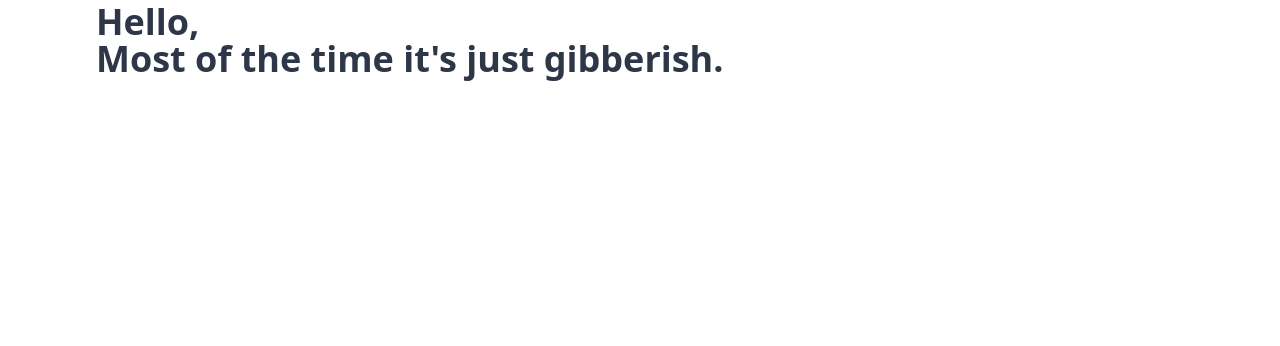
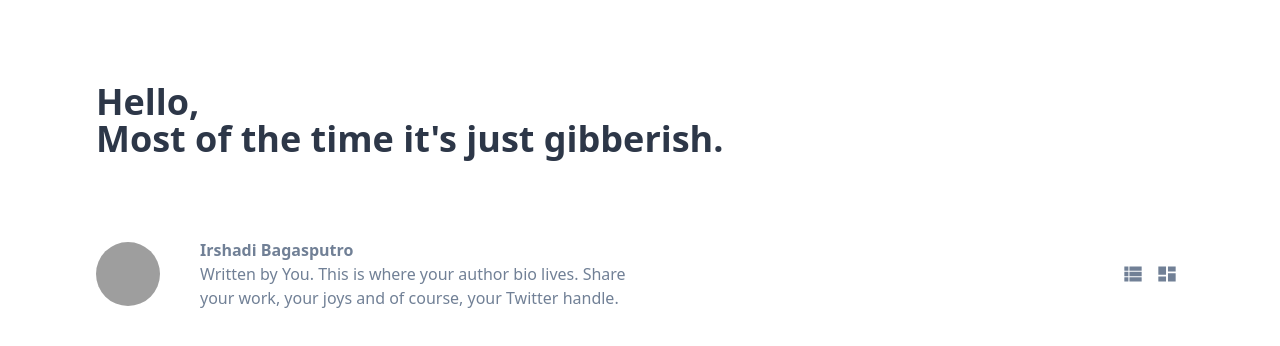
Before and after one commit to irshadi/blog, a Gatsby site: page / in a window 1280 px wide. Shown: the part 74-420 px from the top of the page. Built offline with nearby package versions, Linux system fonts and the light colour scheme; Gatsby itself is replaced by a stand-in of ours; grey boxes are pictures that could not be loaded.

Commit message:
Feature/5 post component display (#7)
* Wrap TextHero Component

* Added 404 Page

* Add Author Card Component

* Added Rows, Tiles Icon and Wrapper for IconComponent

* Create Sort Selections

* Add User Photo

Co-authored-by: = <=>

```diff
--- /dev/null
+++ b/src/components/AuthorCard/index.js
@@ -0,0 +1,25 @@
+import React from "react";
+
+const defaultInfo =
+  "Written by You. This is where your author bio lives. Share your work, your joys and of course, your Twitter handle.";
+
+export const AuthorCard = ({ name = "John Doe", info = defaultInfo, url }) => {
+  return (
+    <div className="flex justify-between w-full">
+      <div className="flex items-center">
+        <div
+          class="rounded-full h-16 w-16 flex items-center justify-center"
+          style={{
+            backgroundImage: `url(${url})`,
+            backgroundRepeat: "no-repeat",
+            backgroundSize: "cover"
+          }}
+        />
+      </div>
+      <div className="flex flex-col">
+        <span className="pl-10 text-secondary font-semibold">{name}</span>
+        <span className="pl-10 text-secondary flex flex-shrink">{info}</span>
+      </div>
+    </div>
+  );
+};
--- /dev/null
+++ b/src/components/Icons/Rows.js
@@ -0,0 +1,19 @@
+import React from "react";
+
+export const Rows = ({ fill = "#718096", ...props }) => {
+  return (
+    <svg
+      width="26"
+      height="26"
+      viewBox="0 0 26 26"
+      fill="none"
+      xmlns="http://www.w3.org/2000/svg"
+      {...props}
+    >
+      <path
+        fill={fill}
+        d="M4.33331 15.1665H8.41174V10.8332H4.33331V15.1665ZM4.33331 20.5832H8.41174V16.2498H4.33331V20.5832ZM4.33331 9.74984H8.41174V5.4165H4.33331V9.74984ZM9.43135 15.1665H21.6666V10.8332H9.43135V15.1665ZM9.43135 20.5832H21.6666V16.2498H9.43135V20.5832ZM9.43135 5.4165V9.74984H21.6666V5.4165H9.43135Z"
+      />
+    </svg>
+  );
+};
--- /dev/null
+++ b/src/components/Icons/Tiles.js
@@ -0,0 +1,19 @@
+import React from "react";
+
+export const Tiles = ({ fill = "#718096", ...props }) => {
+  return (
+    <svg
+      width="26"
+      height="26"
+      viewBox="0 0 26 26"
+      fill="none"
+      xmlns="http://www.w3.org/2000/svg"
+      {...props}
+    >
+      <path
+        fill={fill}
+        d="M4.33337 13.8424H12.0371V5.4165H4.33337V13.8424ZM4.33337 20.5832H12.0371V15.5276H4.33337V20.5832ZM13.963 20.5832H21.6667V12.1572H13.963V20.5832ZM13.963 5.4165V10.4721H21.6667V5.4165H13.963Z"
+      />
+    </svg>
+  );
+};
--- /dev/null
+++ b/src/components/Icons/index.js
@@ -0,0 +1,9 @@
+import React from "react";
+
+export const IconWrapper = ({ children }) => {
+  return (
+    <div className="p-1 flex items-center justify-center hover:bg-gray-300 rounded-full transition duration-500 cursor-pointer">
+      {children}
+    </div>
+  );
+};
--- /dev/null
+++ b/src/components/SortSelections/index.js
@@ -0,0 +1,17 @@
+import React from "react";
+import { IconWrapper } from "../Icons";
+import { Rows } from "../Icons/Rows";
+import { Tiles } from "../Icons/Tiles";
+
+export const SortSelections = selections => {
+  return (
+    <div className="flex items-center justify-end w-full h-full">
+      <IconWrapper>
+        <Rows className="text-secondary" />
+      </IconWrapper>
+      <IconWrapper>
+        <Tiles className="text-secondary" />
+      </IconWrapper>
+    </div>
+  );
+};
--- /dev/null
+++ b/src/components/TextHero/index.js
@@ -0,0 +1,13 @@
+import React from "react";
+
+export const TextHero = () => {
+  return (
+    <section className="text-primary h-auto py-20">
+      <span className="text-4xl font-semibold leading-none">
+        Hello,
+        <br />
+        Most of the time it's just gibberish.
+      </span>
+    </section>
+  );
+};
--- a/src/css/index.css
+++ b/src/css/index.css
@@ -14,7 +14,7 @@
 .dark {
   --color-bg-secondary: #2d3748;
   --color-text-primary: #f7fafc;
-  --color-text-secondary: #718096;
+  --color-text-secondary: #cbd5e0;
   --color-text-accent: #81e6d9;
   --color-text-icon: #718096;
   --color-text-hover: #f7fafc;
@@ -27,7 +27,7 @@
 .light {
   --color-bg-secondary: #ffffff;
   --color-text-primary: #2d3748;
-  --color-text-secondary: #a0aec0;
+  --color-text-secondary: #718096;
   --color-text-accent: #2b6cb0;
   --color-text-icon: #a0aec0;
   --color-text-hover: #2d3748;
--- /dev/null
+++ b/src/views/404.js
@@ -0,0 +1,7 @@
+import React from "react";
+
+export const FourOFour = () => (
+  <div className="text-primary flex items-center justify-center">
+    Page not Found
+  </div>
+);
--- a/src/views/Home/index.js
+++ b/src/views/Home/index.js
@@ -1,17 +1,25 @@
 /* eslint-disable react/no-unescaped-entities */
 import React from "react";
 import "../../css/index.css";
+import { TextHero } from "../../components/TextHero";
+import { AuthorCard } from "../../components/AuthorCard";
+import { SortSelections } from "../../components/SortSelections";
 
 export const HomeView = () => {
   return (
     <div className="flex flex-col">
-      <section className="text-primary">
-        <span className="text-4xl font-semibold leading-none">
-          Hello,
-          <br />
-          Most of the time it's just gibberish.
-        </span>
-      </section>
+      <TextHero />
+      <div className="flex w-full">
+        <div className="flex w-6/12">
+          <AuthorCard
+            name="Irshadi Bagasputro"
+            url="https://avatars2.githubusercontent.com/u/45032138?s=460&u=c489ba890ad0e185abb0b799066fe9cffd5826b9&v=4"
+          />
+        </div>
+        <div className="flex w-6/12">
+          <SortSelections />
+        </div>
+      </div>
     </div>
   );
 };
```
